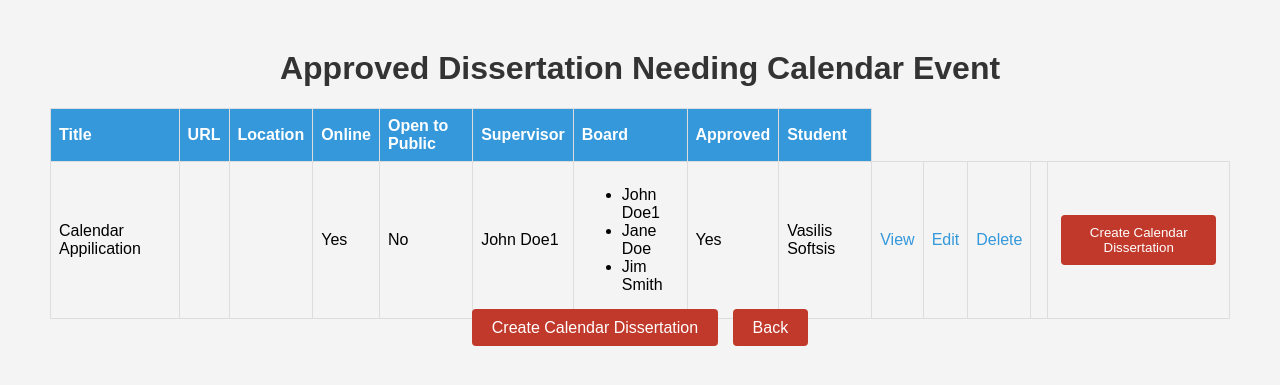
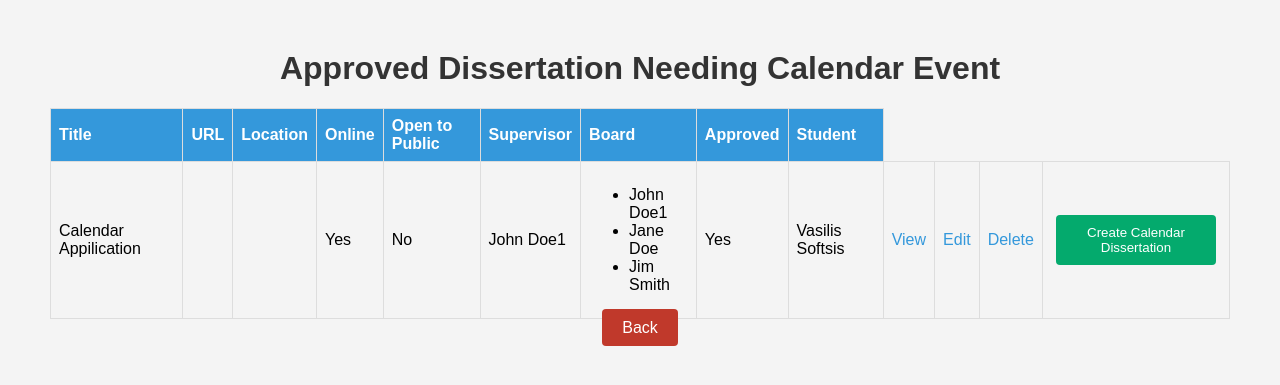
Before and after one commit to WillTissot/Calendar1.1, a Django app: page /dissertations1/ in a window 1280 px wide. Shown: the top 385 px of the page. Run offline with Django 4.2, Linux system fonts and the light colour scheme; a user stored in the database is signed in; data comes from the database, SQL or seed files in the repository; both versions use the stored data as it was after the commit; data that the repository does not hold is empty.

Commit message:
bugfixes

```diff
--- a/dissertation/templates/calendardissertation_detail.html
+++ b/dissertation/templates/calendardissertation_detail.html
@@ -41,7 +41,7 @@
         }
 
         a.btn-secondary {
-            background-color: #95a5a6;
+            background-color: #c0392b;
         }
 
         a:hover {
@@ -49,7 +49,7 @@
         }
 
         a.btn-secondary:hover {
-            background-color: #7f8c8d;
+            background-color: #c0392b;
         }
     </style>
 </head>
@@ -76,8 +76,8 @@
     <p><strong>Start Time:</strong> {{ calendardissertation.start_time }}</p>
     <p><strong>End Time:</strong> {{ calendardissertation.end_time }}</p>
 
+    <a href="{% url 'dissertation:calendardissertation_list' %}" class="btn-secondary">Back</a>
     <a href="{% url 'dissertation:calendardissertation_update' calendardissertation.id %}">Edit</a>
-    <a href="{% url 'dissertation:calendardissertation_list' %}" class="btn-secondary">Back</a>
 
 </body>
 </html>
--- a/dissertation/templates/calendardissertation_list.html
+++ b/dissertation/templates/calendardissertation_list.html
@@ -144,6 +144,7 @@
                 <td><a href="{% url 'dissertation:calendardissertation_update' calendardissertation.id %}">Edit</a></td>
                 <td><a href="{% url 'dissertation:calendardissertation_delete' calendardissertation.id %}">Delete</a></td>
                 <td><a href="{% url 'dissertation:create_calendar_dissertation_event' calendardissertation.id %}">Create Calendar Event</a></td>
+                <td><a href="{% url 'event:delete_calendar_dissertation_event' calendardissertation.id %}">Delete Calendar Event</a></td>
             </tr>
             {% empty %}
             <tr>
--- a/dissertation/templates/calendardissertation_update.html
+++ b/dissertation/templates/calendardissertation_update.html
@@ -35,7 +35,7 @@
         }
 
         .btn-secondary {
-            background-color: #95a5a6;
+            background-color: #c0392b;
             color: #fff;
             padding: 10px 20px;
             border: none;
@@ -45,7 +45,7 @@
         }
 
         .btn-secondary:hover {
-            background-color: #7f8c8d;
+            background-color: #c0392b;
         }
     </style>
 </head>
@@ -54,8 +54,8 @@
   <form method="post">
     {% csrf_token %}
     {{ form.as_p }}
+    <a href="{% url 'dissertation:calendardissertation_list' %}" class="btn-secondary">Back</a>
     <button type="submit">Update</button>
   </form>
-  <a href="{% url 'dissertation:calendardissertation_list' %}" class="btn btn-secondary">Back</a>
 </body>
 </html>
--- a/dissertation/templates/dissertation_list.html
+++ b/dissertation/templates/dissertation_list.html
@@ -57,6 +57,20 @@
         .btn-primary:hover {
             background-color: #c0392b;
         }
+
+        .btn-create {
+            background-color: #04AA6D;
+            color: #fff;
+            padding: 10px 20px;
+            border: none;
+            border-radius: 4px;
+            text-decoration: none;
+            margin: 5px;
+        }
+
+        .btn-create:hover {
+            background-color: #04AA6D;
+        }
     </style>
 </head>
 <body>
@@ -108,13 +122,12 @@
           {% if user.is_superuser %}
             <td><a href="{% url 'dissertation:dissertation_update' dissertation.id %}">Edit</a></td>
             <td><a href="{% url 'dissertation:dissertation_delete' dissertation.id %}">Delete</a></td>
-            <td>{% if not dissertation.is_approved %}Needs Approval{% endif %}</td>
             {% if createCalendarEvent %}
               <td>
                 <form method="get" action="{% url 'dissertation:calendardissertation_create' %}">
                     {% csrf_token %}
                     <input type="hidden" name="diss_id" value="{{ dissertation.pk }}">
-                    <button type="submit" class="btn-primary">Create Calendar Dissertation</button>
+                    <button type="submit" class="btn-create">Create Calendar Dissertation</button>
                 </form>
             </td>
           {% endif %}
@@ -129,9 +142,6 @@
   </table>
 
   {% if user.is_superuser %}
-    {% if createCalendarEvent %}
-      <a href="{% url 'dissertation:calendardissertation_create' %}" class="btn-primary">Create Calendar Dissertation</a>
-    {% endif %}
     <a href="{% url 'event:adminpage' %}" class="btn-primary">Back</a>
   {% else %}
     <a href="{% url 'event:dashboard' %}" class="btn-primary">Back</a>
--- a/dissertation/templates/dissertation_update.html
+++ b/dissertation/templates/dissertation_update.html
@@ -55,8 +55,8 @@
     <form method="post">
         {% csrf_token %}
         {{ form.as_p }}
+        <a href="{% url 'dissertation:dissertation_list' %}" class="btn-secondary">Back</a>
         <button type="submit">Update</button>
     </form>
-    <a href="{% url 'dissertation:dissertation_list' %}" class="btn btn-secondary">Back</a>
 </body>
 </html>
--- a/dissertation/urls.py
+++ b/dissertation/urls.py
@@ -1,6 +1,6 @@
 from django.urls import path
 from .views import dissertation_create, dissertation_delete, dissertation_detail, dissertation_list, dissertation_update, student_dissertation_list, dissertation_pending_calendar_event_list
-from .views import calendardissertation_create, calendardissertation_delete,calendardissertation_detail,calendardissertation_list,calendardissertation_update, create_calendar_dissertation_event
+from .views import calendardissertation_create, calendardissertation_delete,calendardissertation_detail,calendardissertation_list,calendardissertation_update, create_calendar_dissertation_event,dissertation_pending_calendar_event_list
 
 app_name="dissertation"
 
@@ -18,4 +18,5 @@ urlpatterns = [
     path('calendardissertation/create/', calendardissertation_create, name='calendardissertation_create'),
     path('calendardissertation/delete/<int:calendardissertation_id>/', calendardissertation_delete, name='calendardissertation_delete'),
     path('calendardissertation/create/event/<int:calDissertation_id>/', create_calendar_dissertation_event, name='create_calendar_dissertation_event'),
+    path('dissertation/pending/for/event/', dissertation_pending_calendar_event_list, name='dissertation_pending_calendar_event_list'),
 ]
--- a/event/templates/adminpage.html
+++ b/event/templates/adminpage.html
@@ -85,7 +85,7 @@
     <li><a href="{% url 'seminar:calendarseminar_list' %}"><i class="far fa-calendar"></i>Calendar Seminars</a></li>
     <li><a href="{% url 'dissertation:dissertation_list' %}">Dissertations</a></li>
     <li><a href="{% url 'dissertation:calendardissertation_list' %}"><i class="far fa-calendar"></i>Calendar Dissertations</a></li>
-    <li><a href="{% url 'dissertation:dissertation_calendar_create_list' %}">Pending Dissertations</a></li>
+    <li><a href="{% url 'dissertation:dissertation_pending_calendar_event_list' %}">Pending Dissertations</a></li>
   </ul>
   {% if user.is_authenticated %}
     <a href="{% url 'accounts:logout' %}" class="logout-btn"><i class="fas fa-sign-out-alt"></i>Logout</a>
--- a/event/urls.py
+++ b/event/urls.py
@@ -17,6 +17,7 @@ urlpatterns = [
     path('event/create/calendar/event/<int:cal_id>/', views.create_calendar_event, name='create_calendar_event'),
     path('event/delete/calendar/event/course/<int:cal_id>/', views.delete_calendar_course_event, name='delete_calendar_course_event'),
     path('event/delete/calendar/event/seminar/<int:sem_id>/', views.delete_calendar_seminar_event, name='delete_calendar_seminar_event'),
+    path('event/delete/calendar/event/dissertation/<int:dis_id>/', views.delete_calendar_dissertation_event, name='delete_calendar_dissertation_event'),
     path('secretary/events/changes/action/', views.get_all_requests, name='get_all_requests'),
     path('secretary/users/approve', views.validate_user, name='users_approve'),
     path('myevents/calerdar/format', views.calendar_view, name='calendarFormat'),
```
Also changed, not shown: dissertation/templates/calendardissertation_create.html (+13 -8 lines), dissertation/templates/calendardissertation_delete.html (+12 -5 lines), event/views.py (+13 -0 lines), db.sqlite3.
